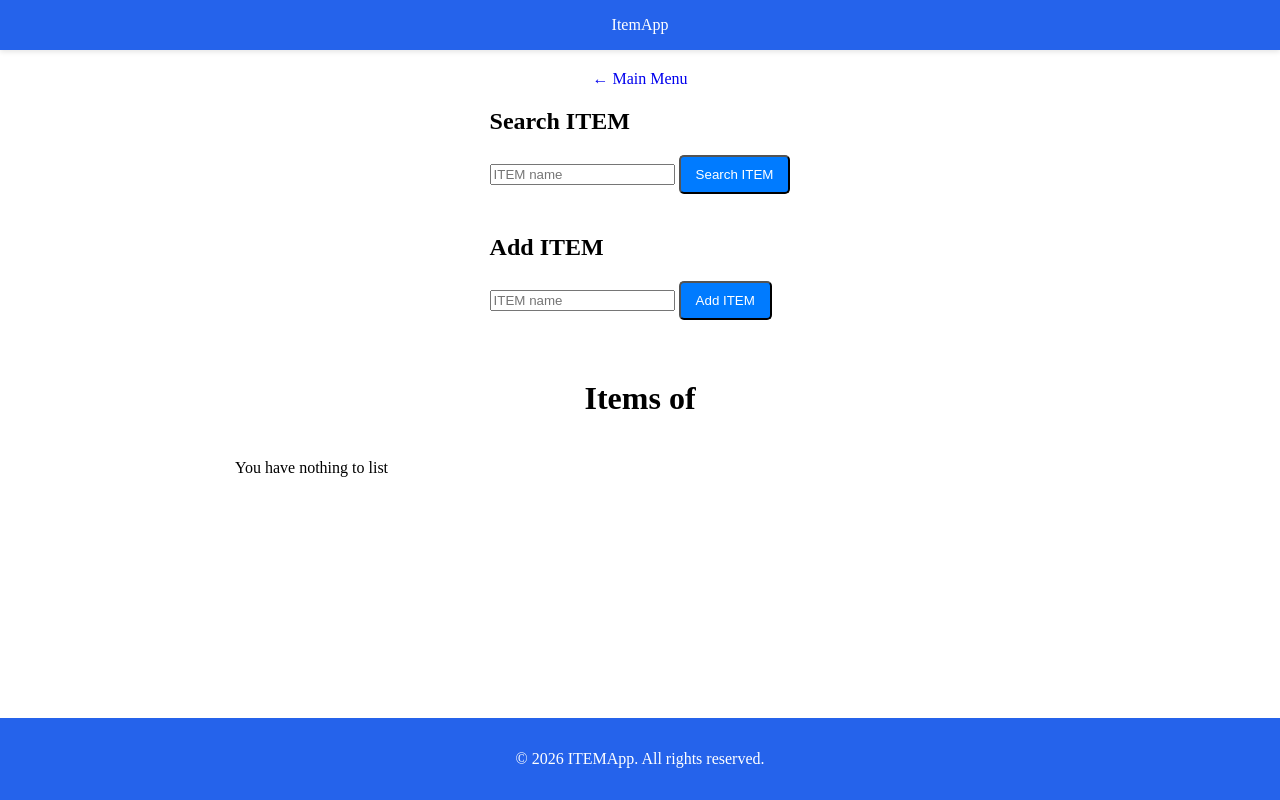
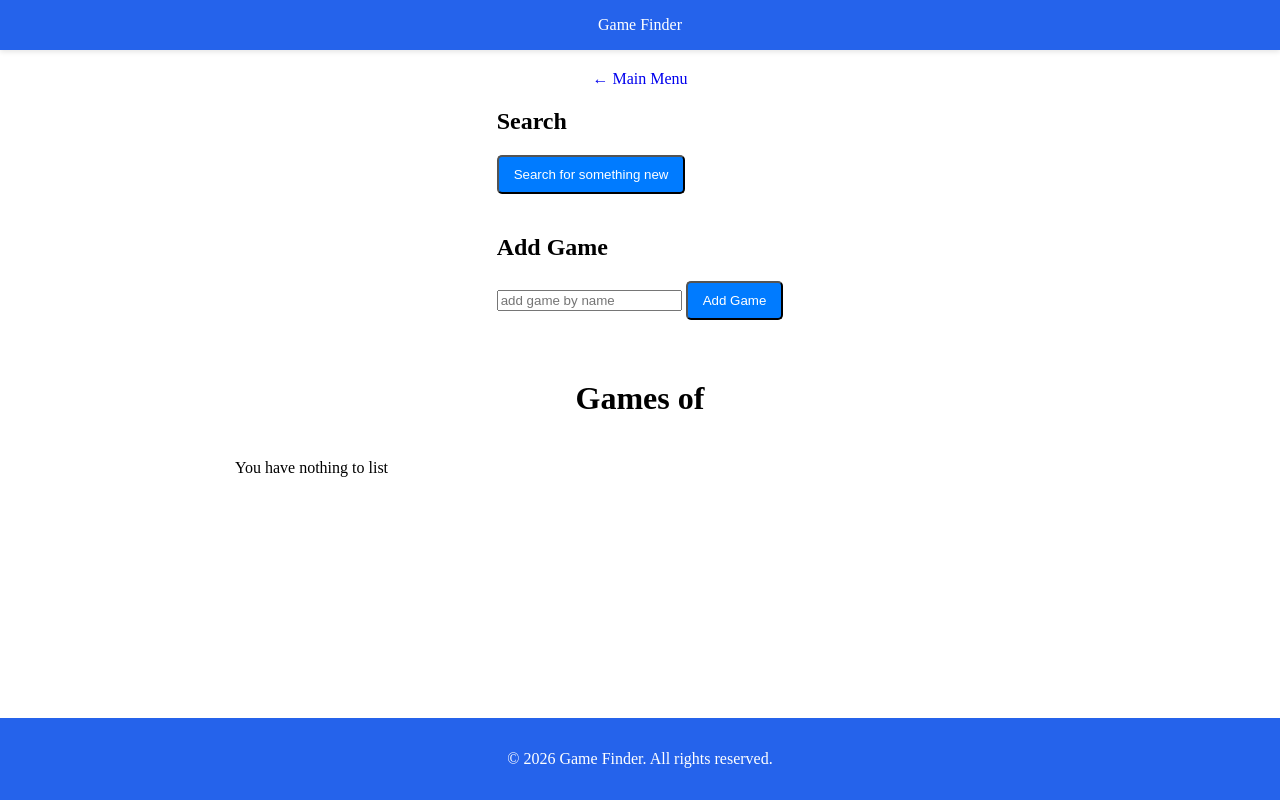
Before and after one commit to Meluwor/Game_Finder, a Flask app: template templates/items.html in a window 1280 px wide. Run offline with Flask 3, Linux system fonts and the light colour scheme; the template is opened without the code that fills it, so the values that code supplies are empty.

Commit message:
added more user friendly output while searching for games also tried to optimize a bit

```diff
--- a/app.py
+++ b/app.py
@@ -1,7 +1,7 @@
 import json
 import os
 
-from flask import Flask, render_template, request, redirect, url_for, abort, flash
+from flask import Flask, render_template, request, redirect, url_for, abort, flash, session
 
 import RAWG_API
 import open_ai_basic as AI
@@ -76,19 +76,48 @@ def search_item(user_id):
             answer = json.loads(answer)
             wanted_items = answer["wanted_items"]
             user_want_this = answer["user_want_this"]
+            new_items = answer["new_items"]
+            if new_items:
+                #temp storrage of the data
+                session['temp_new_items'] = new_items
+                session['answer_to_user'] = answer.get("answer_to_user")
+                return redirect(url_for("show_new_items", user_id=user_id))
             if wanted_items and user_want_this:
                 list_of_items = data_manager.transform_data(user_id, wanted_items)
                 for item_data, genre_data in list_of_items:
                     data_manager.create_item(user_id, item_data, genre_data)
-                print(f"wanted_items{len(wanted_items)}", wanted_items)
-    print("searching for: ", search_for)
-    print("answer type", type(answer))
-    print("route_answer:", answer)
-    # Todo das könnte man schöner machen für den user
-    # flash(answer.get("answer_to_user", "Suche abgeschlossen!"))
-    flash(answer)
+                return redirect(url_for("show_items", user_id=user_id))
+    return redirect(url_for("show_new_items", user_id=user_id))
+
+    flash(answer.get("answer_to_user", "Suche abgeschlossen!"))
     return redirect(url_for("show_items", user_id=user_id))
 
+@app.route("/show_new_items/<int:user_id>")
+def show_new_items(user_id):
+    user = data_manager.get_user(user_id)
+    if not user:
+        print("You are not welcome!")
+        flash("User not found!")
+        return redirect(url_for('index'))
+    print("showing new items")
+    # getting the needed data out of the session and also deleting them
+    new_items = session.pop("temp_new_items", [])
+    answer_to_user = session.pop("answer_to_user")
+    print("new_items: ", new_items)
+    print("type new_items: ", type(new_items))
+    print(f"Zeige neue Items für User {user_id}: {new_items}")
+    return render_template("new_items.html", items=new_items, user=user,answer_to_user=answer_to_user)
+
+
+@app.route("/search_with_agent/<int:user_id>")
+def search_with_agent(user_id):
+    user = data_manager.get_user(user_id)
+    if not user:
+        print("You are not welcome!")
+        flash("User not found!")
+        return redirect(url_for('index'))
+    new_items=[]
+    return render_template("new_items.html", items=new_items, user=user,message="")
 
 @app.route("/add_item/<int:user_id>", methods=["POST"])
 def add_item(user_id):
@@ -103,8 +132,6 @@ def add_item(user_id):
         print("You are not welcome!")
         flash("User not found!")
         return redirect(url_for('index'))
-
-    # Todo hier sollte RAWG/openAI ins spiel kommen
 
     game_data_from_api = RAWG_API.search_game_by_name(game_name_from_user)
     results = game_data_from_api.get("results")
@@ -122,7 +149,7 @@ def add_item(user_id):
 @app.route("/delete_item/<int:user_id>/<int:item_id>", methods=["POST"])
 def delete_item(user_id, item_id):
     """
-    This route will delete an item.
+    This route will delete an item from user favourites.
     """
     print(f"deleting item_id: {item_id} from user: {user_id}")
     data_manager.delete_item_from_favourites(user_id, item_id)
@@ -139,6 +166,24 @@ def change_item_name(user_id, item_id):
 
     return redirect(url_for('show_items', user_id=user_id))
 
+@app.route("/update_item/<int:user_id>/<int:item_id>", methods=["POST"])
+def update_item(user_id, item_id):
+    """
+    This route will update an item.
+    """
+    item = data_manager.get_item(item_id)
+    item_name = item.game_name
+    game_data_from_api = RAWG_API.search_game_by_name(item_name)
+    results = game_data_from_api.get("results")
+    if not results:
+        flash(f"There are no results by given name '{item_name}'.")
+        return redirect(url_for('show_items', user_id=user_id))
+
+    item_data, genre_data = data_manager.prepare_rawg_data(user_id, results)
+
+    success = data_manager.update_item(item_id, item_data, genre_data)
+
+    return redirect(url_for('show_items', user_id=user_id))
 
 if __name__ == '__main__':
     # Readme: You have to activate this on first start to generate the Database. After you should/can deactivate it again.
--- a/templates/base.html
+++ b/templates/base.html
@@ -25,7 +25,7 @@
 <!-- FLASH MESSAGES ENDE -->
 <nav>
     <div class="banner">
-        <a href="{{ url_for('index') }}" class="logo"> ItemApp</a>
+        <a href="{{ url_for('index') }}" class="logo"> Game Finder</a>
 
     </div>
 </nav>
@@ -38,7 +38,7 @@
 
 <footer>
     <div class="footer">
-        <p>© 2026 ITEMApp. All rights reserved.</p>
+        <p>© 2026 Game Finder. All rights reserved.</p>
     </div>
 </footer>
 </BODY>
--- a/templates/index.html
+++ b/templates/index.html
@@ -7,7 +7,7 @@
     <li class="user_entry">
         <strong>{{ user.name }}</strong>
         <br>
-        <a href="{{ url_for('show_items', user_id=user.id) }}" class="crud_btn">View ITEMS</a>
+        <a href="{{ url_for('show_items', user_id=user.id) }}" class="crud_btn">View Games</a>
     </li>
     {% endfor %}
 </ul>
--- a/templates/items.html
+++ b/templates/items.html
@@ -4,18 +4,17 @@
 
 <a href="{{ url_for('index') }}" class="back-link">← Main Menu</a>
 <div class="">
-    <h2>Search ITEM</h2>
-    <form action="{{ url_for('search_item', user_id=user.id) }}" method="GET">
-        <input type="text" name="name" placeholder="ITEM name" required="">
-        <button type="submit" class="crud_btn">Search ITEM</button>
+    <h2>Search</h2>
+    <form action="{{ url_for('search_with_agent', user_id=user.id) }}" method="GET">
+        <button type="submit" class="crud_btn">Search for something new</button>
     </form>
-    <h2>Add ITEM</h2>
+    <h2>Add Game</h2>
     <form action="{{ url_for('add_item', user_id=user.id) }}" method="POST">
-        <input type="text" name="name" placeholder="ITEM name" required="">
-        <button type="submit" class="crud_btn">Add ITEM</button>
+        <input type="text" name="name" placeholder="add game by name" required="">
+        <button type="submit" class="crud_btn">Add Game</button>
     </form>
 </div>
-<h1>Items of {{user.name}}</h1>
+<h1>Games of {{user.name}}</h1>
 <div>
     <ul class="item_list">
         {% for user_item in items %}
@@ -30,17 +29,24 @@
 
             <form action="{{ url_for('change_item_name',user_id=user.id, item_id=user_item.item.id)}}" method="POST">
                 <input type="text" name="title" value="{{ user_item.custom_item_name}}" required=""><br>
-                <button type="submit" class="crud_btn">Update</button>
+                <button type="submit" class="crud_btn">Rename</button>
                 <br>
+                <strong>Release:</strong>{{ user_item.item.release }}<br>
+                <strong>Name:</strong>{{ user_item.custom_item_name }}<br>
+                <strong>Rating:</strong>{{ user_item.item.rating }}<br>
+            </form>
 
-                <strong>Year:</strong>{{ user_item.item.release }}<br>
-                <strong>ITEM_name:</strong>{{ user_item.custom_item_name }}<br>
+            <form action="{{ url_for('update_item',user_id=user.id, item_id=user_item.item.id)}}" method="POST">
+                <button type="submit" class="crud_btn"
+                        onclick="return confirm(&#39;Update this item?&#39;);">Update
+                </button>
             </form>
             <form action="{{ url_for('delete_item',user_id=user.id, item_id=user_item.item.id)}}" method="POST">
                 <button type="submit" class="crud_btn"
                         onclick="return confirm(&#39;Delete this item?&#39;);">Delete
                 </button>
             </form>
+
         </li>
 
         {% else %}
```
Also changed, not shown: data_manager.py (+57 -0 lines), game_finder_agent.py (+24 -13 lines), structured_output.py (+5 -5 lines), templates/new_items.html (added, +44 -0 lines).
